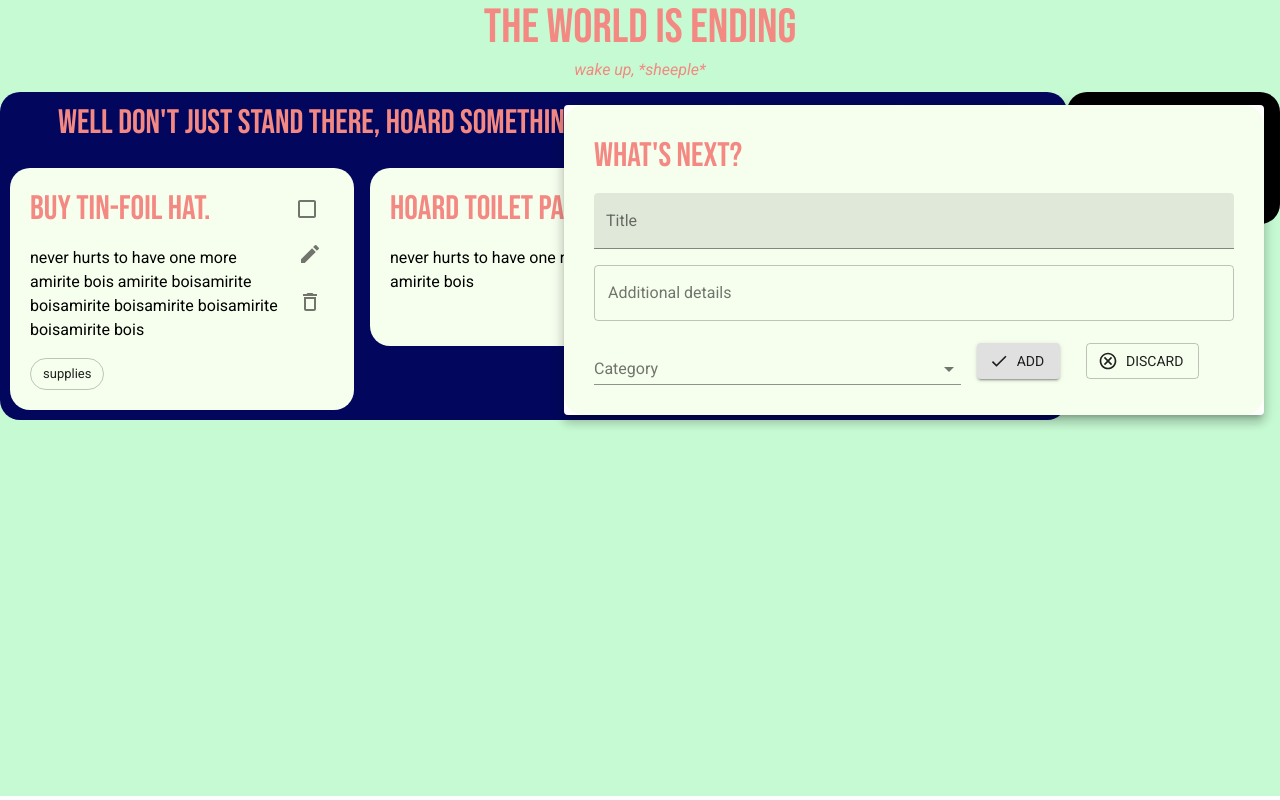
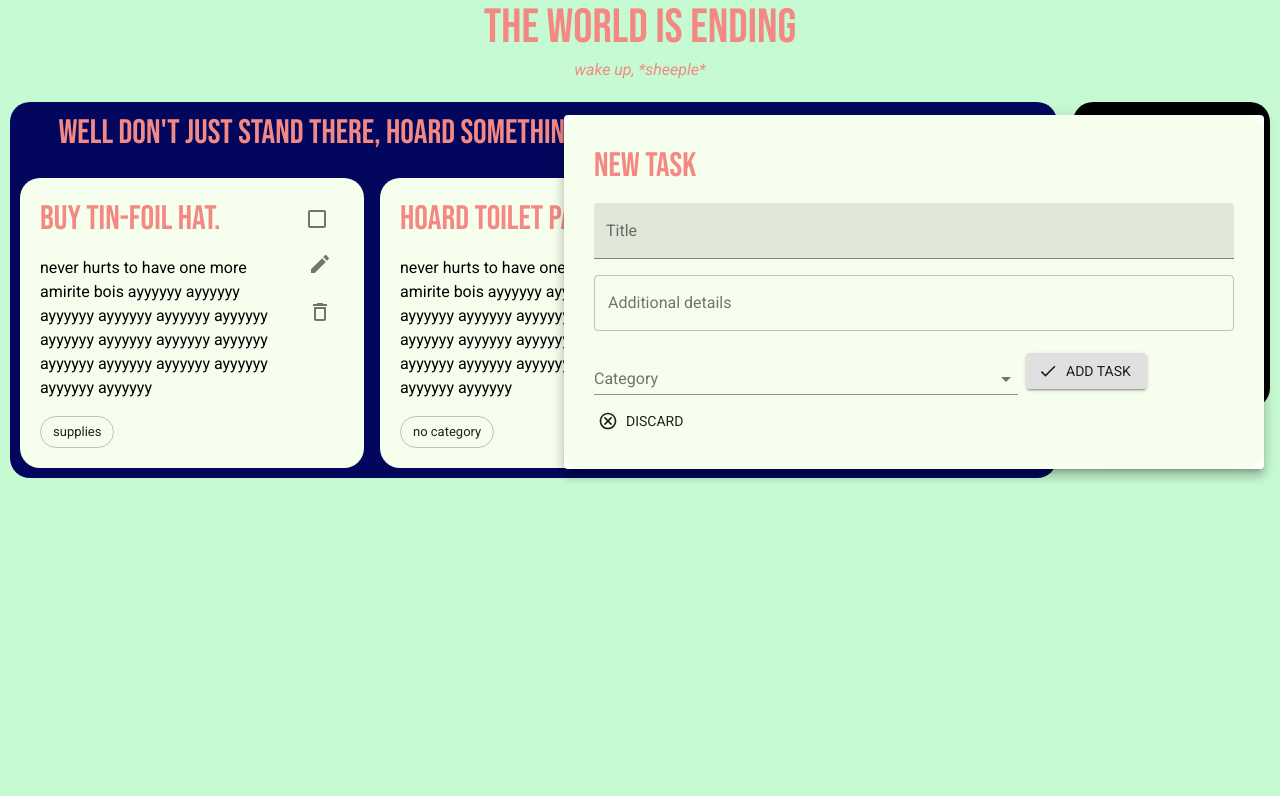
Before and after one commit to jamesyeap/doom_and_gloom, a React (Create React App) app: page /home in a window 1280 px wide. Both pictures are taken after a click on the button "ADD TASK". Built offline with nearby package versions, Linux system fonts and the light colour scheme.

Commit message:
Add default category name to tasks with no category

```diff
--- a/src/components/Countdown.tsx
+++ b/src/components/Countdown.tsx
@@ -2,10 +2,18 @@ import { Grid, Box, Typography } from '@material-ui/core';
 
 export default function Countdown() {
 	return (
-		<Box sx={{ bgcolor: 'black', padding: 10, borderRadius: 20 }}>
-			<Grid container direction='column'>
+		<Box sx={{ bgcolor: 'black', padding: 25, borderRadius: 20 }}>
+			<Grid container direction='column' justifyContent='center' alignItems='center'>
 				<Grid item>
-					<Typography variant='h3'>46 days left</Typography>
+					<Typography variant='h4'>The Dooms Clock</Typography>
+				</Grid>
+
+				<Grid item>
+					<Typography variant='h2'>46 days</Typography>
+				</Grid>
+
+				<Grid item>
+					<Typography variant='subtitle1'>*tickity tockity*</Typography>
 				</Grid>
 			</Grid>
 		</Box>
--- a/src/components/Task/FilterOptions.tsx
+++ b/src/components/Task/FilterOptions.tsx
@@ -1,19 +1,39 @@
-import { Popover, Grid, Box, Button, TextField, Select, MenuItem } from "@material-ui/core";
+import { Popover, Grid, Box, Typography, TextField, Select, MenuItem, Button } from "@material-ui/core";
 import Autocomplete from "@material-ui/lab/Autocomplete";
-import { useState } from "react";
+import { Check, Replay } from "@material-ui/icons";
+import { useState, useContext } from "react";
 
+import { TasksListContext } from "./TasksList";
 import { fakeCategories } from "./NewTask";
 import { CategoryType } from "../../typings";
 
 export default function FilterOptions(props:any) {
-	const [categoryFilter, setCategoryFilter] = useState<CategoryType | null>(null);
-	const [categoryInput, setCategoryInput] = useState<string>("");
-	const [completionFilter, setCompletionFilter] = useState<number>(0);
+	const { categoryFilter, setCategoryFilter, categoryInput, setCategoryInput, completionFilter, setCompletionFilter} = useContext(TasksListContext);
+
+	const handleSetFilter = () => {
+		// TODO
+
+		props.onClose();
+	}
+
+	const handleReset = () => {
+		// TODO
+
+		setCategoryFilter(null);
+		setCategoryInput("");
+		setCompletionFilter(0);
+
+		props.onClose();
+	}
 
 	return (
 		<Popover {...props}>
 			<Box sx={{ bgcolor: '#F6FFEE', minWidth: '25vw', padding: 30, borderRadius: 20 }}>
 				<Grid container direction='column' spacing={2}>
+					<Grid item>
+						<Typography variant='h4'>Set Filter</Typography>
+					</Grid>
+
 					<Grid item>
 						<Autocomplete
 							disablePortal
@@ -41,7 +61,7 @@ export default function FilterOptions(props:any) {
 						<Grid container spacing={2}>
 							<Grid item>
 								<Select
-									label="completion status"
+									label='completion status'
 									value={completionFilter}
 									onChange={(e:any) => setCompletionFilter(e.target.value)}
 								>
@@ -52,6 +72,18 @@ export default function FilterOptions(props:any) {
 							</Grid>
 						</Grid>
 					</Grid>
+
+					<Grid item>
+							<Grid container spacing={2}>
+								<Grid item>
+									<Button onClick={handleSetFilter} variant='contained' startIcon={<Check />}>Confirm</Button>
+								</Grid>
+
+								<Grid item>
+									<Button onClick={handleReset} startIcon={<Replay />}>Reset</Button>
+								</Grid>
+							</Grid>
+					</Grid>
 				</Grid>
 			</Box>
 		</Popover>
--- a/src/components/Task/NewCategory.tsx
+++ b/src/components/Task/NewCategory.tsx
@@ -4,6 +4,10 @@ import { useState } from "react";
 
 export default function NewCategory(props:any) {
 	const [categoryName, setCategoryName] = useState<string | null>(null);
+
+	const handleCreateNewCategory = () => {
+		// TODO
+	}
 
 	return (
 		<Popover {...props}>
@@ -24,7 +28,7 @@ export default function NewCategory(props:any) {
 							</Grid>
 
 							<Grid item>
-								<Button variant='outlined' startIcon={<CancelOutlined />} onClick={() => props.onClose()}>Discard</Button>
+								<Button startIcon={<CancelOutlined />} onClick={() => props.onClose()}>Discard</Button>
 							</Grid>
 						</Grid>
 					</Grid>
--- a/src/components/Task/NewTask.tsx
+++ b/src/components/Task/NewTask.tsx
@@ -5,20 +5,22 @@ import { useState } from "react";
 
 import { CategoryType } from "../../typings";
 
-// const filter = createFilterOptions<CategoryType>();
-
 export default function NewTask(props:any) {
 	const [title, setTitle] = useState<string | null>(null);
 	const [details, setDetails] = useState<string | null>(null);
 	const [selectedCategory, setSelectedCategory] = useState<CategoryType | null>(null);
 	const [categoryInput, setCategoryInput] = useState<string>("");
 
+	const handleCreateNewTask = () => {
+		// TODO
+	}
+
 	return (
 		<Popover {...props}>
 			<Box sx={{ bgcolor: '#F6FFEE', minWidth: '50vw', padding: 30, borderRadius: 20 }}>
 				<Grid container direction='column' spacing={2}>
 					<Grid item>
-						<Typography variant='h4'>What's next?</Typography>
+						<Typography variant='h4'>New Task</Typography>
 					</Grid>
 
 					<Grid item>
@@ -30,8 +32,8 @@ export default function NewTask(props:any) {
 					</Grid>
 
 					<Grid item>
-						<Grid container spacing={2} alignItems='center'>
-							<Grid item xs={7}>
+						<Grid container spacing={1} alignItems='center'>
+							<Grid item xs={8}>
 								<Autocomplete
 									disablePortal
 									id="list-of-categories"
@@ -54,12 +56,12 @@ export default function NewTask(props:any) {
 								/>
 							</Grid>
 
-							<Grid item xs={2}>
-								<Button variant='contained' startIcon={<Check />}>Add</Button>
+							<Grid item>
+								<Button variant='contained' startIcon={<Check />}>Add Task</Button>
 							</Grid>
 
-							<Grid item xs={2}>
-								<Button variant='outlined' startIcon={<CancelOutlined />} onClick={() => props.onClose()}>Discard</Button>
+							<Grid item>
+								<Button startIcon={<CancelOutlined />} onClick={() => props.onClose()}>Discard</Button>
 							</Grid>
 						</Grid>
 					</Grid>
--- a/src/components/Task/Task.tsx
+++ b/src/components/Task/Task.tsx
@@ -1,12 +1,30 @@
-import { Grid, Box, Typography, Checkbox, IconButton, Chip } from '@material-ui/core';
-import { Check, Edit, DeleteOutline } from '@material-ui/icons'
+import { Grid, Box, Typography, Checkbox, IconButton, Chip, TextField } from '@material-ui/core';
+import { Check, Cancel, Edit, DeleteOutline } from '@material-ui/icons'
+import { useState } from 'react';
 import { TaskType } from "../../typings";
 
 export default function Task(props:TaskType) {
+	const [editMode, setEditMode] = useState<boolean>(false);
+	const [title, setTitle] = useState<string>(props.title);
+	const [description, setDescription] = useState<string | null | undefined>(props.description);
+
+	const handleSaveEdit = () => {
+		// TODO
+	}
+
+	const handleCompleteTask = () => {
+		// TODO
+	}
+
+	const handleUndoTask = () => {
+		// TODO
+	}
+
 	return (
-		<Box sx={{ bgcolor: '#F6FFEE', padding: 20, borderRadius: 20 }}>
+		<Box sx={{ bgcolor: '#F6FFEE', padding: 20, borderRadius: 20, minWidth: '20vw' }}>
 			<Grid container>
 				<Grid item>
+					{!editMode && (
 					<Grid container direction="column" spacing={2}>
 						<Grid item>
 							<Typography variant="h4">{props.title}</Typography>
@@ -18,22 +36,53 @@ export default function Task(props:TaskType) {
 							</Box>
 						</Grid>
 
-						{props.category_name && (
+						{props.category_name ? (
 						<Grid item>
 							<Chip label={props.category_name} variant="outlined" />
 						</Grid>
+						) : (
+						<Grid item>
+							<Chip label="no category" variant="outlined" />
+						</Grid>
 						)}
 					</Grid>
+					)}
+
+					{editMode && (
+					<Box sx={{ minWidth: '20vw' }}>
+						<Grid container direction="column" spacing={2}>
+							<Grid item>
+								<TextField
+									label='Title'
+									value={title ? title : ""}
+									onChange={(e:any) => setTitle(e.target.value)}
+									fullWidth
+								/>
+							</Grid>
+
+							<Grid item>
+								<TextField
+									label='Additional details'
+									value={description ? description : ""}
+									onChange={(e:any) => setDescription(e.target.value)}
+									multiline
+									fullWidth
+								/>
+							</Grid>
+						</Grid>
+					</Box>
+					)}
 				</Grid>
 
 				<Grid item>
+					{!editMode && (
 					<Grid container direction="column">
 						<Grid item>
 							<Checkbox />
 						</Grid>
 
 						<Grid item>
-							<IconButton>
+							<IconButton onClick={() => setEditMode(true)}>
 								<Edit />
 							</IconButton>
 						</Grid>
@@ -44,6 +93,23 @@ export default function Task(props:TaskType) {
 							</IconButton>
 						</Grid>
 					</Grid>
+					)}
+
+					{editMode && (
+					<Grid container direction="column">
+						<Grid item>
+							<IconButton>
+								<Check />
+							</IconButton>
+						</Grid>
+
+						<Grid item>
+							<IconButton onClick={() => setEditMode(false)}>
+								<Cancel />
+							</IconButton>
+						</Grid>
+					</Grid>
+					)}
 				</Grid>
 			</Grid>
 		</Box>
--- a/src/components/Task/TasksList.tsx
+++ b/src/components/Task/TasksList.tsx
@@ -1,12 +1,14 @@
 import { Grid, Box, Typography, Button } from '@material-ui/core';
 import { Add, FilterList } from '@material-ui/icons';
-import { MouseEvent, useState } from 'react';
+import { MouseEvent, useState, createContext } from 'react';
 
 import Task from "./Task";
 import NewTask from './NewTask';
 import NewCategory from './NewCategory';
 import FilterOptions from './FilterOptions';
-import { TaskType } from "../../typings";
+import { TaskType, CategoryType } from "../../typings";
+
+export let TasksListContext = createContext<any>(null);
 
 export default function TasksList() {
 	let data:TaskType[] = generateFakeData();
@@ -41,6 +43,11 @@ export default function TasksList() {
 		setFilterOptionsAnchor(null);
 	}
 
+	// options to filter tasks shown by category or completion status
+	const [categoryFilter, setCategoryFilter] = useState<CategoryType | null>(null);
+	const [categoryInput, setCategoryInput] = useState<string>("");
+	const [completionFilter, setCompletionFilter] = useState<number>(0);
+
 	return (
 		<Box sx={{ bgcolor: '#02075d', borderRadius: 20, padding: 10 }}>
 			<Grid container direction='column' spacing={3}>
@@ -63,7 +70,9 @@ export default function TasksList() {
 						<Grid item>
 							<Button variant="contained" startIcon={<FilterList />} onClick={handleShowFilterOptions}>Filter</Button>
 						</Grid>
-						<FilterOptions id={filterOptionsId} open={showFilterOptions} anchorEl={filterOptionsAnchor} onClose={handleHideFilterOptions} />
+						<TasksListContext.Provider value={{categoryFilter, setCategoryFilter, categoryInput, setCategoryInput, completionFilter, setCompletionFilter}}>
+							<FilterOptions id={filterOptionsId} open={showFilterOptions} anchorEl={filterOptionsAnchor} onClose={handleHideFilterOptions} />
+						</TasksListContext.Provider>
 					</Grid>
 				</Grid>
 
@@ -86,7 +95,7 @@ function generateFakeData(): (TaskType[]) {
 		{
 			id: 0,
 			title: "Buy tin-foil hat.",
-			description: "never hurts to have one more amirite bois amirite boisamirite boisamirite boisamirite boisamirite boisamirite bois",
+			description: "never hurts to have one more amirite bois ayyyyyy ayyyyyy ayyyyyy ayyyyyy ayyyyyy ayyyyyy ayyyyyy ayyyyyy ayyyyyy ayyyyyy ayyyyyy ayyyyyy ayyyyyy ayyyyyy ayyyyyy ayyyyyy",
 			category_id: 0,
 			category_name: "supplies",
 			completed: false,
@@ -96,7 +105,7 @@ function generateFakeData(): (TaskType[]) {
 		{
 			id: 1,
 			title: "Hoard toilet paper.",
-			description: "never hurts to have one more amirite bois",
+			description: "never hurts to have one more amirite bois ayyyyyy ayyyyyy ayyyyyy ayyyyyy ayyyyyy ayyyyyy ayyyyyy ayyyyyy ayyyyyy ayyyyyy ayyyyyy ayyyyyy ayyyyyy ayyyyyy ayyyyyy ayyyyyy",
 			completed: false,
 			created_at: String(new Date().getDate()),
 			updated_at: String(new Date().getDate())
--- a/src/pages/HomePage.tsx
+++ b/src/pages/HomePage.tsx
@@ -1,5 +1,7 @@
 import { Box, Grid, Typography, Button } from '@material-ui/core';
 import { useQueryClient } from 'react-query';
+import { ExitToApp } from "@material-ui/icons";
+import { useNavigate } from 'react-router-dom';
 
 import Header from '../components/Header';
 import TasksList from '../components/Task/TasksList';
@@ -9,6 +11,12 @@ import { User } from '../typings';
 export default function HomePage() {
 	let queryClient = useQueryClient();
 	let user:(User|undefined) = queryClient.getQueryData('user');
+
+	let navigate = useNavigate();
+
+	const handleLogout = () => {
+		navigate("/");
+	}
 
 	return (
 		<Box sx={{ minWidth: '100vw', minHeight: '100vh', bgcolor: '#C6FAD2' }}>
@@ -22,17 +30,27 @@ export default function HomePage() {
 				</Grid>
 
 				<Grid item>
-					<Grid container>
+					<Box sx={{ padding: 10 }}>
+						<Grid container spacing={2}>
 							<Grid item xs={10}>
 								<TasksList />
 							</Grid>
 
 							<Grid item xs={2}>
+								<Grid container direction='column' justifyContent='center' alignItems='center' spacing={2}>
+									<Grid item>
 										<Countdown />
+									</Grid>
+
+									<Grid item>
+										<Button onClick={handleLogout} variant='contained' size='large' startIcon={<ExitToApp />} color="secondary">Log Out</Button>
 									</Grid>
 								</Grid>
 							</Grid>
 						</Grid>
 					</Box>
+				</Grid>
+			</Grid>
+		</Box>
 	)
 }
--- a/src/pages/LoginPage.tsx
+++ b/src/pages/LoginPage.tsx
@@ -68,7 +68,7 @@ export default function LoginPage() {
 	}
 
 	return (
-		<Box bgcolor='#C6FAD2'>
+		<Box sx={{ bgcolor:'#C6FAD2', minWidth: '100vw', minHeight: '100vh' }}>
 			<Grid
 				container
 				direction='column'
@@ -88,7 +88,10 @@ export default function LoginPage() {
 									</Typography>
 								</Box>
 							</Box>
-							<Lottie options={explosionOptions} height={250} width={250} />
+
+							<Grid item>
+								<Lottie options={explosionOptions} height={250} width={250} />
+							</Grid>
 						</Grid>
 				</Grid>
 
--- a/src/pages/SignUpPage.tsx
+++ b/src/pages/SignUpPage.tsx
@@ -47,7 +47,7 @@ export default function SignUpPage() {
 	}
 
 	return (
-		<Box bgcolor='#C6FAD2'>
+		<Box sx={{ bgcolor:'#C6FAD2', minWidth: '100vw', minHeight: '100vh' }}>
 			<Grid
 				container
 				direction='column'
@@ -67,15 +67,26 @@ export default function SignUpPage() {
 						alignItems='center'
 						spacing={2}
 					>
-
 						<Grid item>
 							<Box sx={{maxWidth: '80vw', bgcolor: '#F6FFEE', borderRadius: 10, padding: 20}}>
 								<Grid item>
-									<Typography variant="h4" gutterBottom>
-										Hurry, put this on,
-									</Typography>
+									<Grid container direction='column' justifyContent='center' alignItems='center'>
+										<Grid item>
+											<Typography variant="h4" gutterBottom>
+												Hurry, put this on,
+											</Typography>
+										</Grid>
 
-									<img src={tinfoilHat} alt="Tinfoil Hat" width={300} />
+										<Grid item>
+											<img src={tinfoilHat} alt="Tinfoil Hat" width={300} />
+										</Grid>
+
+										<Grid item>
+											<Typography variant="subtitle1" gutterBottom>
+												*5G Deflectron 3000 (batteries included)*
+											</Typography>
+										</Grid>
+									</Grid>
 								</Grid>
 							</Box>
 						</Grid>
```
Lines whose indentation alone changed are shown as unchanged.
